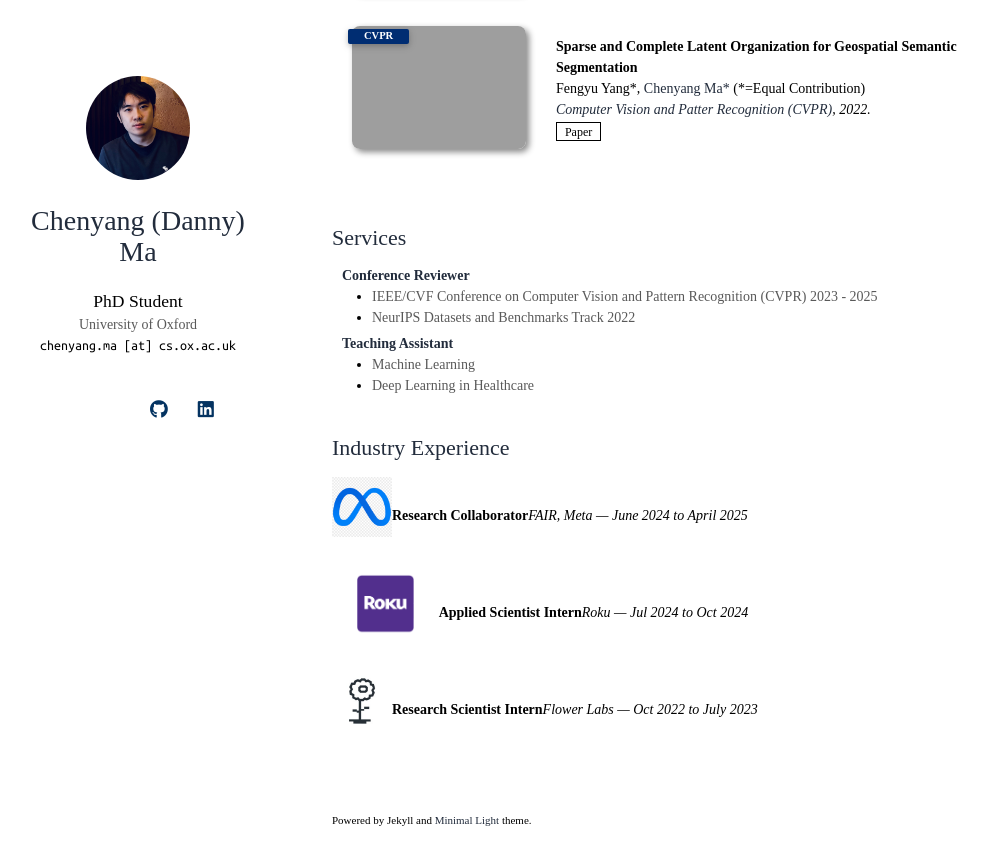
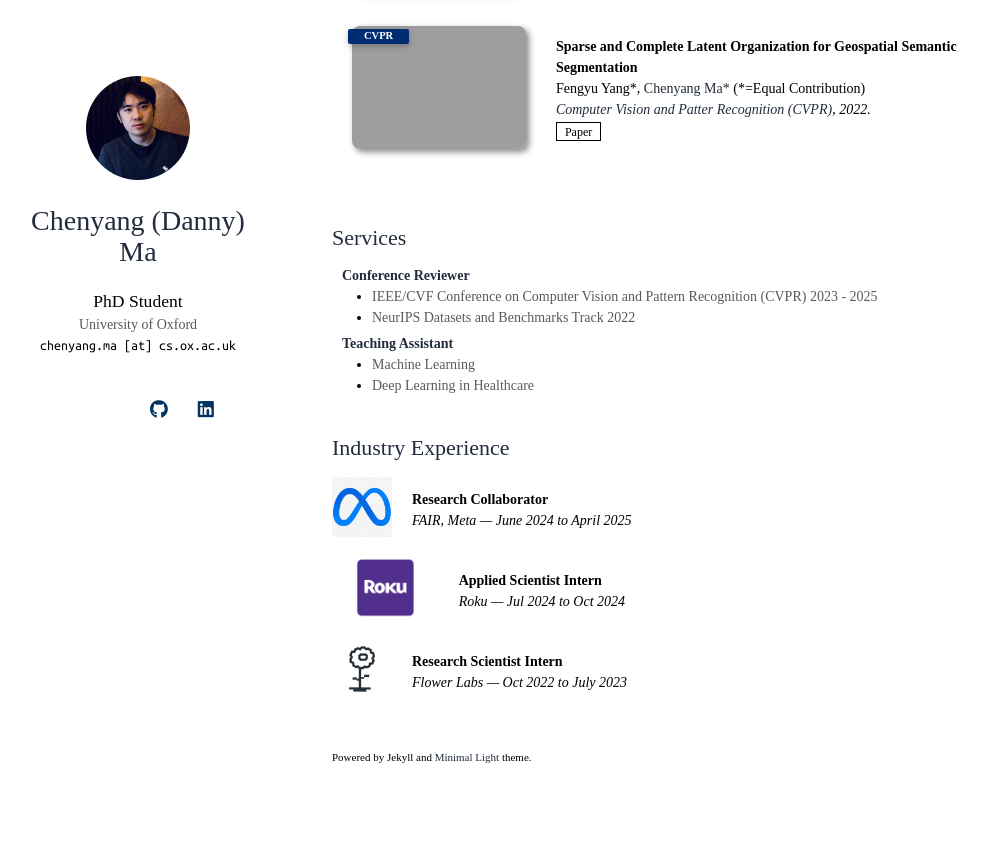
Before and after one commit to dannymcy/dannymcy.github.io, a Jekyll site: the page built from index.md, in a window 1280 px wide and 900 px high, scrolled down 1570 px. Shown: the top 865 px of the window, without its empty margins (138-1126 px from the left). Built offline with Jekyll 4.4.1, drawn with Linux system fonts in a browser that asks for light colours; nearby versions of some CDN libraries; a style sheet for code colours, icons or effects is not loaded; our own code applies the rules of GitHub Pages for plain Markdown files; after the commit the page ends 2407 px from its top, so only the background shows below that; grey boxes are pictures that could not be loaded.

Commit message:
Make changes.

```diff
--- a/_includes/industry.md
+++ b/_includes/industry.md
@@ -5,34 +5,37 @@
     <li>
 
       <!-- Meta FAIR -->
-      <div class="pub-row">
-        <div style="margin-bottom: 10px;">
+      <div class="pub-row" style="display: flex; align-items: center; margin-bottom: 15px;">
+        <div style="margin-right: 20px;">
           <img src="assets/img/company_logos/meta.png" style="max-height: 60px; max-width: 150px; object-fit: contain;">
         </div>
-        <div class="title">Research Collaborator</div>
-        <div class="periodical"><em>FAIR, Meta — June 2024 to April 2025</em></div>
+        <div>
+          <div class="title">Research Collaborator</div>
+          <div class="periodical"><em>FAIR, Meta — June 2024 to April 2025</em></div>
+        </div>
       </div>
-      <br>
 
       <!-- Roku -->
-      <div class="pub-row">
-        <div style="margin-bottom: 10px;">
+      <div class="pub-row" style="display: flex; align-items: center; margin-bottom: 15px;">
+        <div style="margin-right: 20px;">
           <img src="assets/img/company_logos/roku.png" style="max-height: 60px; max-width: 150px; object-fit: contain;">
         </div>
-        <div class="title">Applied Scientist Intern</div>
-        <div class="periodical"><em>Roku — Jul 2024 to Oct 2024</em></div>
+        <div>
+          <div class="title">Applied Scientist Intern</div>
+          <div class="periodical"><em>Roku — Jul 2024 to Oct 2024</em></div>
+        </div>
       </div>
-      <br>
 
       <!-- Flower Labs -->
-      <div class="pub-row">
-        <div style="margin-bottom: 10px;">
+      <div class="pub-row" style="display: flex; align-items: center; margin-bottom: 15px;">
+        <div style="margin-right: 20px;">
           <img src="assets/img/company_logos/flower.jpg" style="max-height: 60px; max-width: 150px; object-fit: contain;">
         </div>
-        <div class="title">Research Scientist Intern</div>
-        <div class="periodical"><em>Flower Labs — Oct 2022 to July 2023</em></div>
+        <div>
+          <div class="title">Research Scientist Intern</div>
+          <div class="periodical"><em>Flower Labs — Oct 2022 to July 2023</em></div>
+        </div>
       </div>
-      <br>
 
     </li>
   </ol>
```
